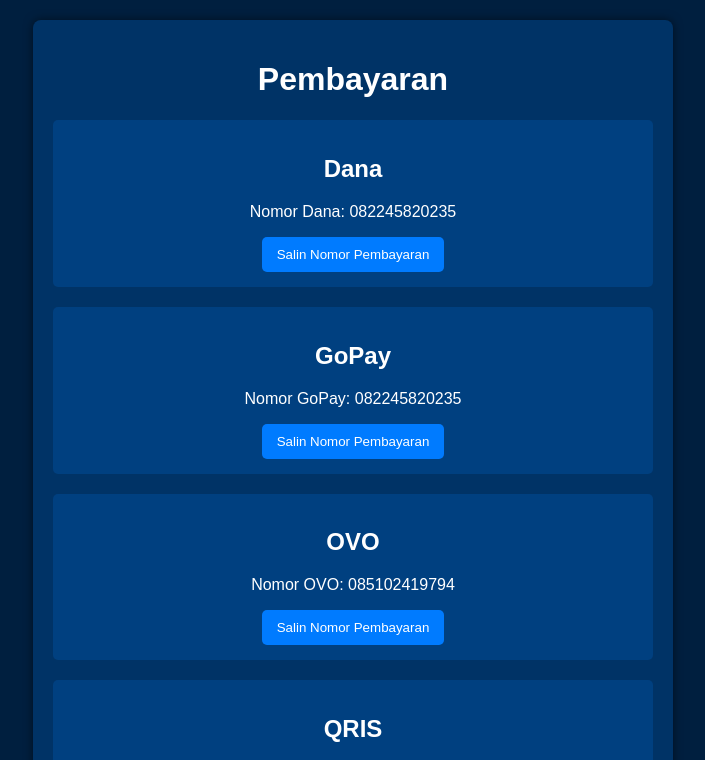
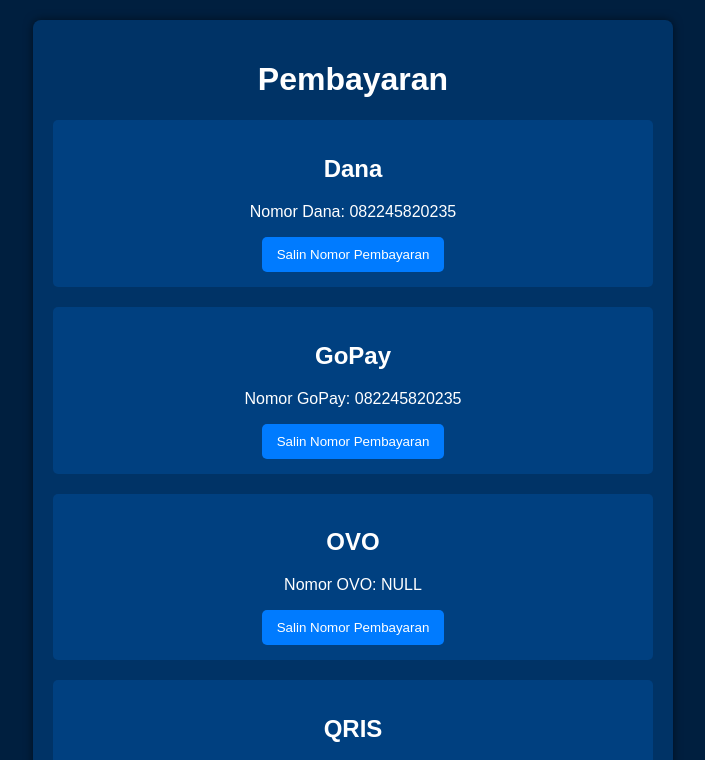
Before and after one commit to Valdes-store/WEB-PAYMENT, a plain HTML site: page index.html in a window 1280 px wide. Shown: the top 760 px of the page, without its empty margins (287-992 px from the left). Drawn offline with Linux system fonts and the light colour scheme; grey boxes are pictures that could not be loaded.

Commit message:
Update index.html

```diff
--- a/index.html
+++ b/index.html
@@ -29,7 +29,7 @@
             </div>
             <div class="method">
                 <h2>OVO</h2>
-                <p>Nomor OVO: 085102419794</p>
+                <p>Nomor OVO: NULL</p>
                 <button onclick="copyToClipboard('085102419794')">Salin Nomor Pembayaran</button>
             </div>
             <div class="method">
```
